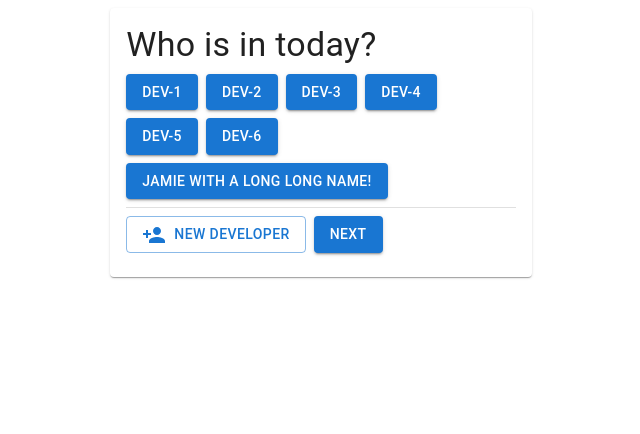
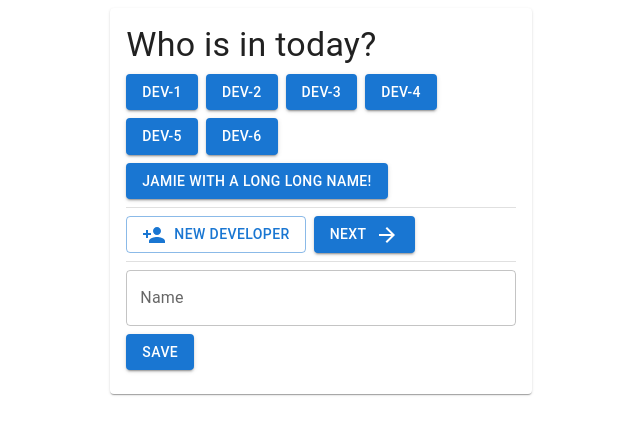
Before and after one commit to jamieredding/pair-stairs, a Next.js app in the folder frontend/: page / in a window 1280 px wide. Both pictures are taken after a click on the button "NEW DEVELOPER". Shown: the top 434 px of the page, without its empty margins (319-959 px from the left). Built offline with nearby package versions, Linux system fonts and the light colour scheme.

Commit message:
Add AddNewDeveloper.tsx

```diff
--- /dev/null
+++ b/frontend/src/app/components/AddNewDeveloper.tsx
@@ -0,0 +1,14 @@
+import {Button, Stack, TextField} from "@mui/material";
+
+interface AddNewDeveloperProps {
+    onSubmit: () => void
+}
+
+export default function AddNewDeveloper({onSubmit}: AddNewDeveloperProps) {
+    return (
+        <Stack gap={1}>
+            <TextField id="new-developer-name" label="Name" variant="outlined"/>
+            <Button variant="contained" sx={({alignSelf: "start"})} onClick={onSubmit}>Save</Button>
+        </Stack>
+    )
+}
--- a/frontend/src/app/components/ChooseDevelopers.tsx
+++ b/frontend/src/app/components/ChooseDevelopers.tsx
@@ -1,7 +1,8 @@
 import {Button, Divider, Stack, Typography} from "@mui/material";
 import IdToggleButtonGroup from "@/app/components/IdToggleButtonGroup";
 import {useState} from "react";
-import {PersonAdd} from "@mui/icons-material";
+import {ArrowForward, PersonAdd} from "@mui/icons-material";
+import AddNewDeveloper from "@/app/components/AddNewDeveloper";
 
 const developers = [
     {id: 1, displayName: "dev-1"},
@@ -21,6 +22,7 @@ interface ChooseDeveloperProps {
 export default function ChooseDevelopers({savedDeveloperIds, setSavedDeveloperIds}: ChooseDeveloperProps) {
     const allDevelopers = developers;
     const [selectedDeveloperIds, setSelectedDeveloperIds] = useState<number[]>(() => allDevelopers.map(dev => dev.id));
+    const [addingNewDeveloper, setAddingNewDeveloper] = useState<boolean>(false)
 
     return (
         <Stack gap={1}>
@@ -30,9 +32,22 @@ export default function ChooseDevelopers({savedDeveloperIds, setSavedDeveloperId
             <Divider/>
             <Stack direction="row" gap={1}>
 
-            <Button variant="outlined"><PersonAdd sx={{marginRight: (theme) => theme.spacing(1)}}/> New developer</Button>
-            <Button variant="contained">Next</Button>
+                <Button variant="outlined" onClick={() => setAddingNewDeveloper(!addingNewDeveloper)}>
+                    <PersonAdd sx={({marginRight: (theme) => theme.spacing(1)})}/>
+                    New developer
+                </Button>
+
+                <Button variant="contained">
+                    Next
+                    <ArrowForward sx={({marginLeft: (theme) => theme.spacing(1)})}/>
+                </Button>
             </Stack>
+            {addingNewDeveloper &&
+                <Stack gap={1}>
+                    <Divider/>
+                    <AddNewDeveloper onSubmit={() => setAddingNewDeveloper(!addingNewDeveloper)}/>
+                </Stack>
+            }
         </Stack>
     )
 }
```
